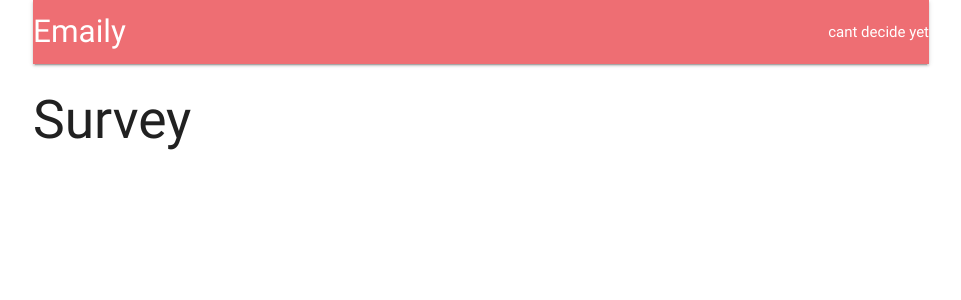
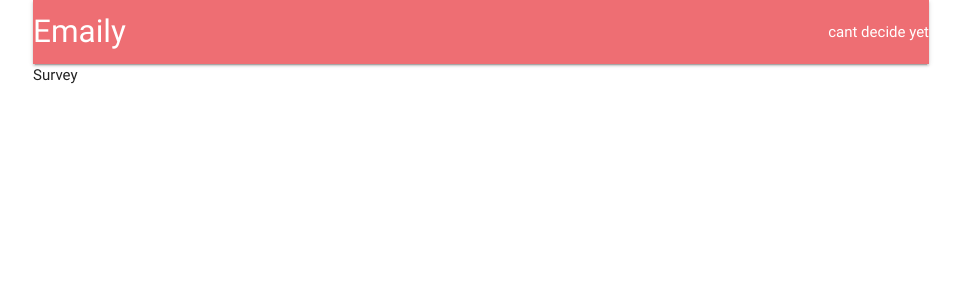
Before and after one commit to codeshifu/emaily, a React (Create React App) app in the folder client/: page /surveys in a window 1280 px wide. Shown: the top 300 px of the page, without its empty margins (159-1120 px from the left). Built offline with nearby package versions, Linux system fonts and the light colour scheme; no server answers.

Commit message:
move survey component to own file

```diff
--- a/client/src/components/App.js
+++ b/client/src/components/App.js
@@ -5,7 +5,7 @@ import * as actions from '../actions'
 
 import Header from './Header'
 import Landing from './Landing'
-const Survey = () => <h2>Survey</h2>
+import Survey from './Survey'
 
 class App extends Component {
   componentDidMount () {
--- /dev/null
+++ b/client/src/components/Survey.js
@@ -0,0 +1,11 @@
+import React from 'react'
+
+const Survey = () => {
+  return (
+    <div>
+        Survey
+    </div>
+  )
+}
+
+export default Survey
```
